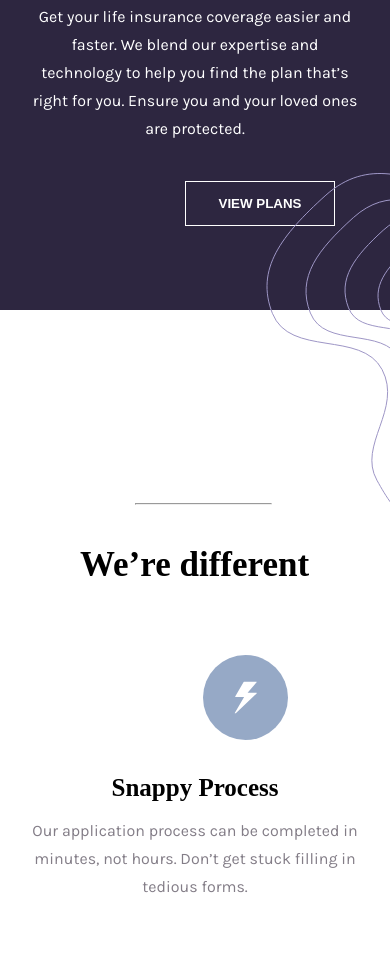
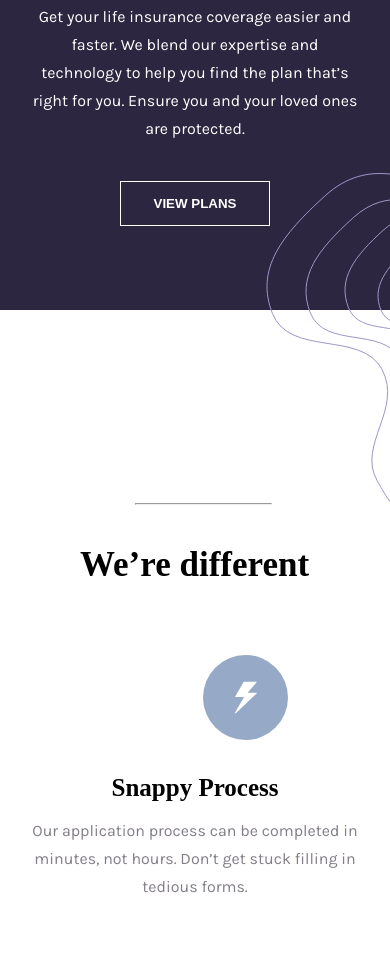
Before and after one commit to darlysson/insurance, a plain HTML site: page index.html in a window 390 px wide. Shown: the part 761-1719 px from the top of the page. Drawn offline with nearby package versions, Linux system fonts and the light colour scheme.

Commit message:
Fix: Modified global css file

```diff
--- a/css/global.css
+++ b/css/global.css
@@ -51,7 +51,7 @@
     height: 45px;
     color: #fff;
     border: 1.75px solid #fff;
-    margin: 38px 0px 80px -10px;
+    margin: 38px 0px 80px -75px;
     background-color: #2d2640;
     font-weight: bold;
     position: absolute;
```
